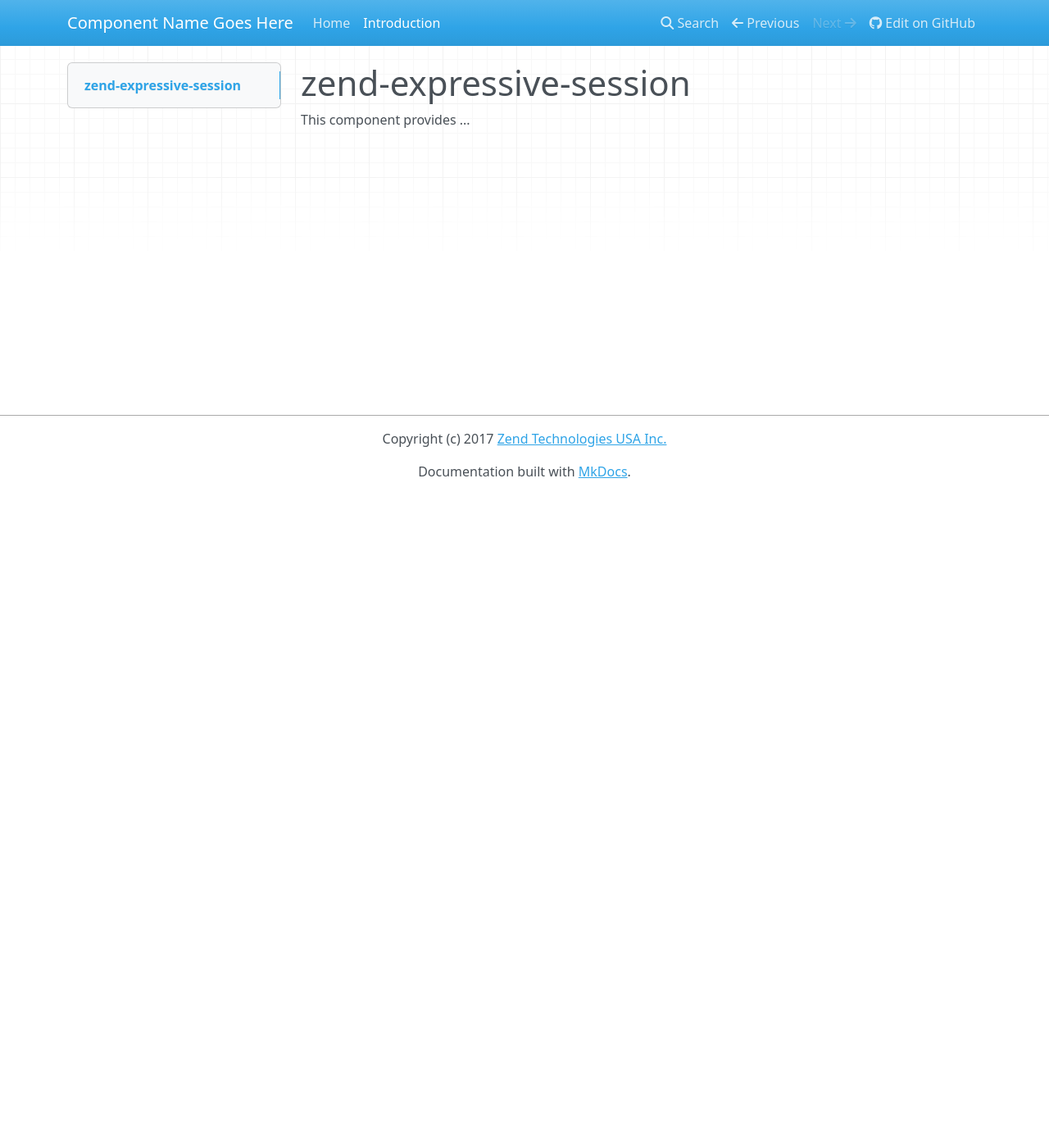
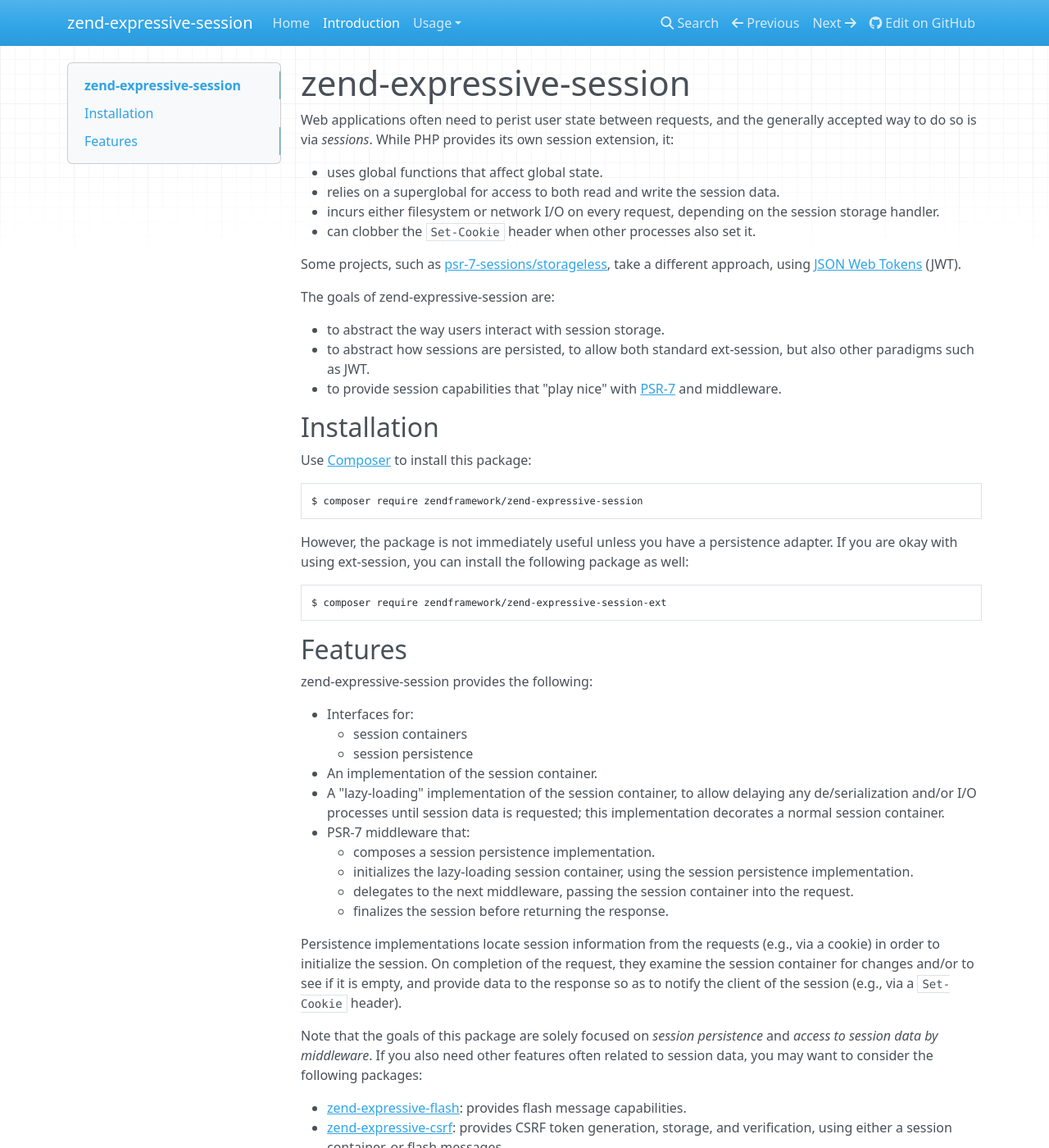
Before and after one commit to zendframework/zend-expressive-session, an MkDocs documentation site: the page built from docs/book/intro.md, in a window 1280 px wide and 1400 px high. Shown: the whole window at 82% size. Built offline with MkDocs 1.6.1, drawn with Linux system fonts in a browser that asks for light colours; nearby versions of some CDN libraries; old or Windows-style settings are respelled for this version of MkDocs; some of the changed text lies outside the part shown.

Commit message:
Documented component
Does not cover Flash or CSRF functionality, as those will be split to
their own packages.

````diff
--- a/docs/book/intro.md
+++ b/docs/book/intro.md
@@ -1,3 +1,73 @@
 # zend-expressive-session
 
-This component provides ...
+Web applications often need to perist user state between requests, and the
+generally accepted way to do so is via _sessions_. While PHP provides its own
+session extension, it:
+
+- uses global functions that affect global state.
+- relies on a superglobal for access to both read and write the session data.
+- incurs either filesystem or network I/O on every request, depending on the
+  session storage handler.
+- can clobber the `Set-Cookie` header when other processes also set it.
+
+Some projects, such as [psr-7-sessions/storageless](https://github.com/psr7-sessions/storageless),
+take a different approach, using [JSON Web Tokens](https://tools.ietf.org/html/rfc7519) (JWT).
+
+The goals of zend-expressive-session are:
+
+- to abstract the way users interact with session storage.
+- to abstract how sessions are persisted, to allow both standard ext-session,
+  but also other paradigms such as JWT.
+- to provide session capabilities that "play nice" with
+  [PSR-7](http://www.php-fig.org/psr/psr-7/) and middleware.
+
+## Installation
+
+Use [Composer](https://getcomposer.org) to install this package:
+
+```bash
+$ composer require zendframework/zend-expressive-session
+```
+
+However, the package is not immediately useful unless you have a persistence
+adapter. If you are okay with using ext-session, you can install the following
+package as well:
+
+```bash
+$ composer require zendframework/zend-expressive-session-ext
+```
+
+## Features
+
+zend-expressive-session provides the following:
+
+- Interfaces for:
+    - session containers
+    - session persistence
+- An implementation of the session container.
+- A "lazy-loading" implementation of the session container, to allow delaying
+  any de/serialization and/or I/O processes until session data is requested;
+  this implementation decorates a normal session container.
+- PSR-7 middleware that:
+    - composes a session persistence implementation.
+    - initializes the lazy-loading session container, using the session
+      persistence implementation.
+    - delegates to the next middleware, passing the session container into the
+      request.
+    - finalizes the session before returning the response.
+
+Persistence implementations locate session information from the requests (e.g.,
+via a cookie) in order to initialize the session. On completion of the request,
+they examine the session container for changes and/or to see if it is empty, and
+provide data to the response so as to notify the client of the session (e.g.,
+via a `Set-Cookie` header).
+
+Note that the goals of this package are solely focused on _session persistence_
+and _access to session data by middleware_. If you also need other features
+often related to session data, you may want to consider the following packages:
+
+- [zend-expressive-flash](https://github.com/zendframework/zend-expressive-flash):
+  provides flash message capabilities.
+- [zend-expressive-csrf](https://github.com/zendframework/zend-expressive-csrf):
+  provides CSRF token generation, storage, and verification, using either a
+  session container, or flash messages.
--- a/mkdocs.yml
+++ b/mkdocs.yml
@@ -3,7 +3,11 @@ site_dir: docs/html
 pages:
     - index.md
     - Introduction: intro.md
-site_name: Component Name Goes Here
-site_description: 'Component Description goes here'
+    - Usage:
+      - "Session Containers": session.md
+      - "Session Persistence": persistence.md
+      - "Session Middleware": middleware.md
+site_name: zend-expressive-session
+site_description: 'Sessions and session middleware for PSR-7 applications.'
 repo_url: 'https://github.com/zendframework/zend-expressive-session'
 copyright: 'Copyright (c) 2017 <a href="http://www.zend.com/">Zend Technologies USA Inc.</a>'
````
Also changed, not shown: docs/book/middleware.md (added, +84 -0 lines), docs/book/persistence.md (added, +46 -0 lines), docs/book/session.md (added, +160 -0 lines).
